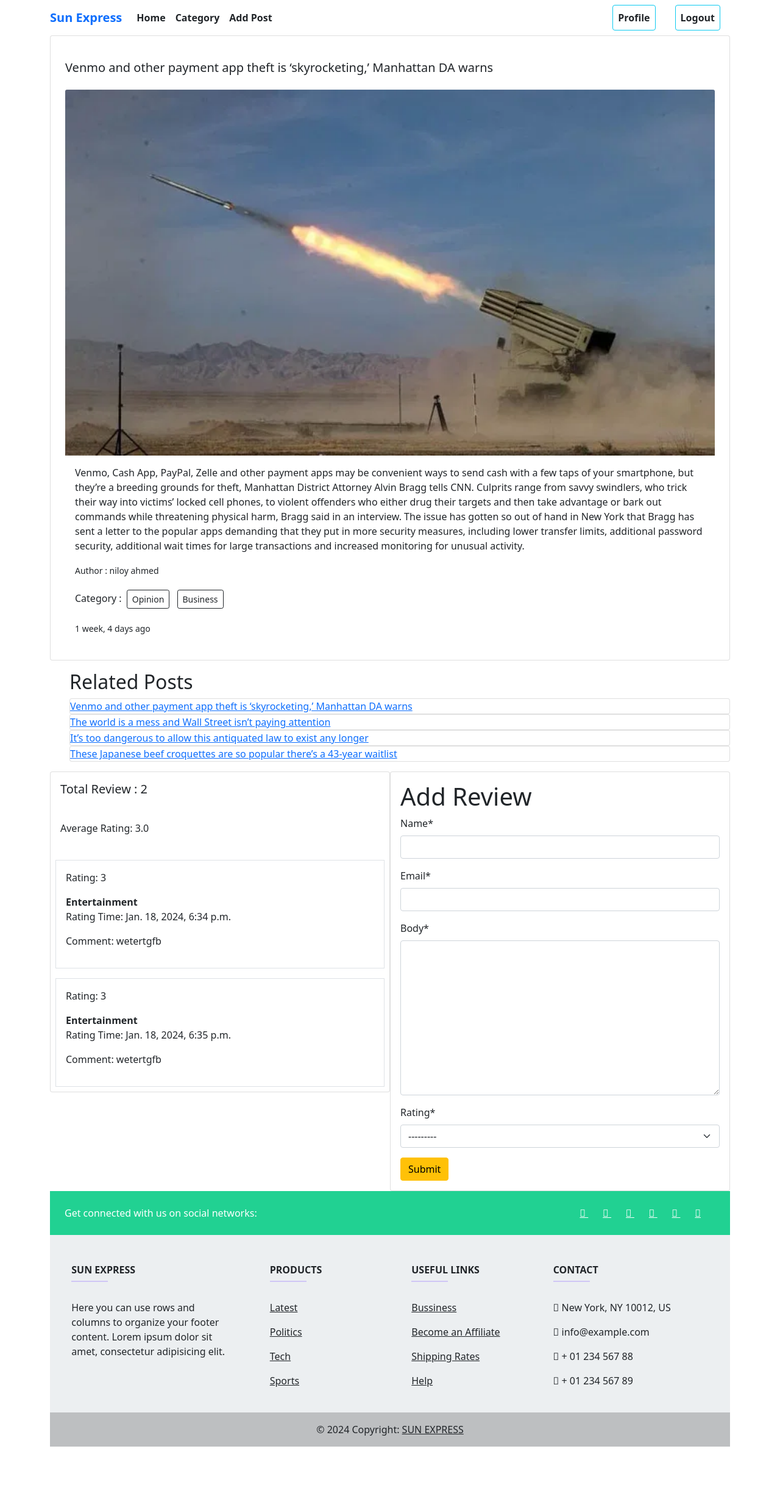
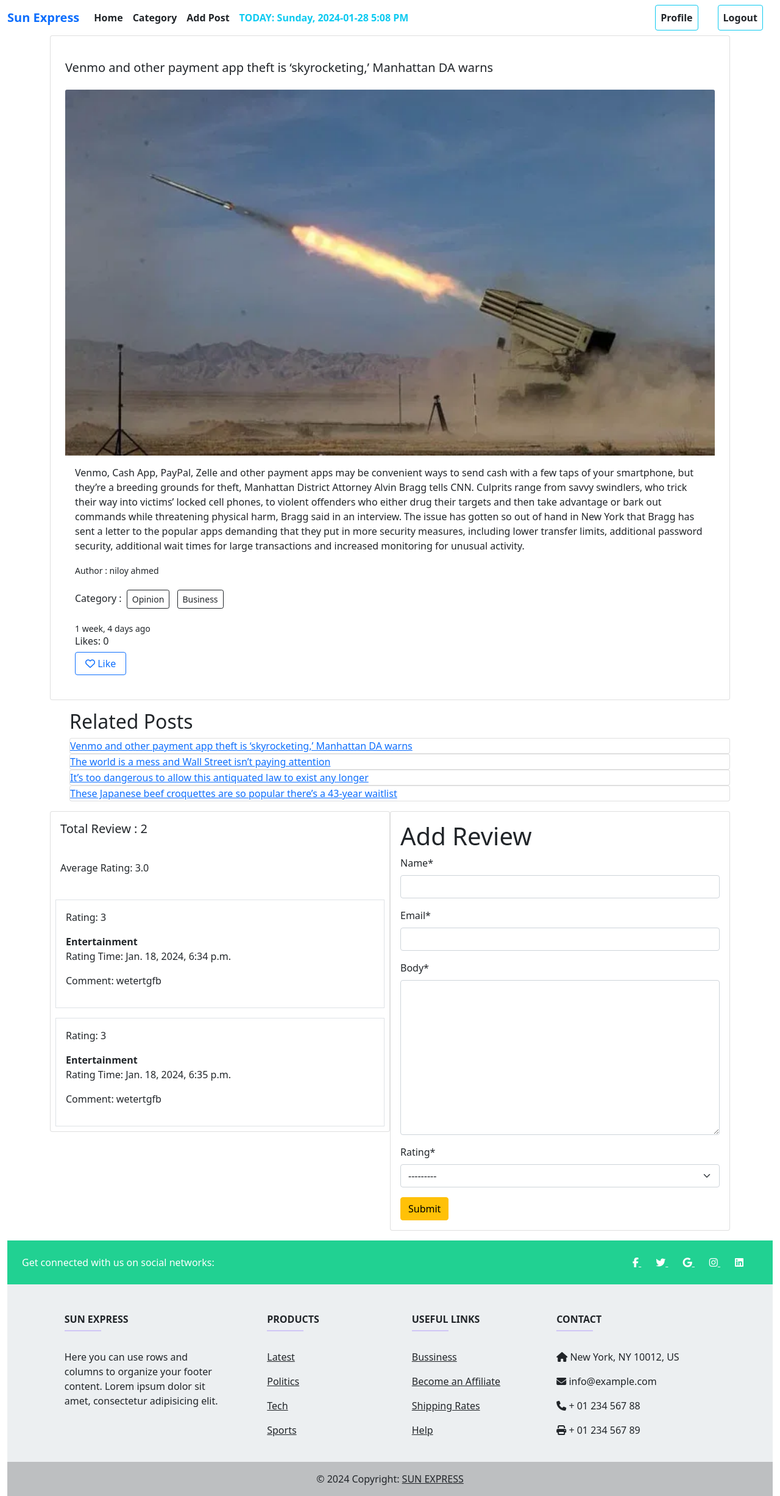
Before and after one commit to AbidurRahman24/sun-express-backend, a Django app: page /article/details/4/ in a window 1280 px wide. Shown: the whole page at 61% size. Before the commit the page ends 2372 px from the top, so only its background shows below. Run offline with Django 4.2, Linux system fonts and the light colour scheme; a user stored in the database is signed in; data comes from the database, SQL or seed files in the repository; both versions use the stored data as it was after the commit; some libraries are stand-ins or nearby versions.

Commit message:
time and like

```diff
--- a/article/admin.py
+++ b/article/admin.py
@@ -18,3 +18,4 @@ class ReviewAdmin(admin.ModelAdmin):
 
 admin.site.register(models.Article, ArticleAdmin)
 admin.site.register(models.Review, ReviewAdmin)
+admin.site.register(models.Like )
--- a/article/models.py
+++ b/article/models.py
@@ -14,6 +14,11 @@ class Article(models.Model):
     ratings = models.IntegerField(default=0)
     editor = models.ForeignKey(Editor, on_delete=models.CASCADE)
     image = models.ImageField(upload_to='article/images/', null=True, blank=True)
+
+
+    def likes_count(self):
+        return self.like_set.count()
+
 
     def save(self, *args, **kwargs):
         update_last_updated = kwargs.pop('update_last_updated', True)
@@ -46,3 +51,11 @@ class Comment(models.Model):
 
     def __str__(self):
         return f"Comments by {self.name}"
+
+class Like(models.Model):
+    user = models.ForeignKey(User, on_delete=models.CASCADE)
+    post = models.ForeignKey(Article, on_delete=models.CASCADE)
+    created_at = models.DateTimeField(auto_now_add=True)
+
+    def __str__(self):
+        return f"{self.user.first_name}"
--- a/article/templates/article_details.html
+++ b/article/templates/article_details.html
@@ -19,6 +19,18 @@
                         {% endfor %}
                     </p>
                     <small>{{article.publishing_time|timesince }} ago</small>
+                    <br>
+                    <!-- post_detail.html -->
+                    {% if user.is_authenticated %}
+                    <h6 class=" font-weight-bold">Likes: {{ likes_count }}</h6>
+                    {% if user_likes_article %}
+                    <a class="btn btn-outline-info font-weight-bold px-3" href="{% url 'like_post' id=article.id %}"><i class="fa-solid fa-heart"></i> Unlike</a>
+                    {% else %}
+                    <a class="btn btn-outline-primary font-weight-bold px-3" href="{% url 'like_post' id=article.id %}"><i class="fa-regular fa-heart"></i> Like</a>
+                    {% endif %}
+
+                    {% endif %}
+
                 </div>
             </div>
             <ul>
@@ -29,9 +41,10 @@
                     <a href="{% url 'detail_article' category.id %}">{{ category.headline }}</a>
 
                 </div>
-                    {% endfor %}
+                {% endfor %}
         </div>
     </div>
+    <!-- LIKES -->
 
 
     <div class="row">
--- a/article/urls.py
+++ b/article/urls.py
@@ -12,6 +12,6 @@ urlpatterns = [
     path('edit/<int:id>', views.edit_article, name='edit_article'),
     path('delete/<int:id>', views.delete_article, name='delete_article'),
     path('details/<int:id>/', views.DetailArticleView.as_view(), name='detail_article'),
+    path('post/<int:id>/', views.like_post, name='like_post'),
     path('', include(router.urls)),
-    # path('articles/<int:article_id>/', SpecificArticleView.as_view(), name='specific_article'),
 ]
--- a/article/views.py
+++ b/article/views.py
@@ -37,21 +37,31 @@ class articleForSpecific(filters.BaseFilterBackend):
         if article_id:
             return query_set.filter(article_id = article_id)
         return query_set
+@login_required
+def like_post(request, id):
+    post = get_object_or_404(models.Article, pk=id)
 
+    try:
+        like = models.Like.objects.get(user=request.user, post=post)
+        like.delete()
+    except models.Like.DoesNotExist:
+        # If the like doesn't exist, create one to "like" the post
+        models.Like.objects.create(user=request.user, post=post)
+    post.save()
+    return redirect('detail_article', id=id)
 
 class DetailArticleView(DetailView):
     model = models.Article
     pk_url_kwarg = 'id'
-    # print("id", pk_url_kwarg)
     template_name = 'article_details.html'
-
+    context_object_name = 'article'
 
     def get_context_data(self, **kwargs):
         context = super().get_context_data(**kwargs)
 
         # Access the category associated with the article
         category = self.object
-        print(category)
+        # print(category)
         # Retrieve all articles that belong to the same category
         related_articles = models.Article.objects.filter(category=category)
 
@@ -92,6 +102,10 @@ class DetailArticleView(DetailView):
         category = post.category.all()[:2]
         articles_under_category = models.Article.objects.filter(category__in=category).distinct()
         comment_form = forms.CommentForm()
+
+        user_likes_article = False
+        if self.request.user.is_authenticated:
+            user_likes_article = models.Like.objects.filter(user=self.request.user, post=post).exists()
         # print(articles_under_category)
         # Calculate the average rating
         average_rating = comments.aggregate(Avg('rating'))['rating__avg']
@@ -100,6 +114,8 @@ class DetailArticleView(DetailView):
         context['articles_under_category'] = articles_under_category
         context['comment_form'] = comment_form
         context['average_rating'] = round(average_rating, 2) if average_rating else None
+        context['user_likes_article'] = user_likes_article
+        context['likes_count'] = post.likes_count()
         return context
 
 class ReviewViewset(viewsets.ModelViewSet):
--- a/sunExpress/views.py
+++ b/sunExpress/views.py
@@ -2,8 +2,8 @@
 from django.shortcuts import render
 from article.models import Article
 from category.models import Category
+
 def home(request, category_slug = None):
-
     data = Article.objects.all().order_by('-publishing_time')[:1]
     TotalData = Article.objects.all().order_by('?')[:4]
     if category_slug is not None: #
@@ -15,5 +15,5 @@ def home(request, category_slug = None):
     tech_posts = Article.objects.filter(category=tech_category).order_by('-publishing_time')[:2]
     random_data = Article.objects.all().order_by('?')[:7]
     categories = Category.objects.all()
-    category = Category.objects.all().order_by('?')[:4]
+    category = Category.objects.all().order_by('?')[:5]
     return render(request, 'home.html', {'category':category,'tech_posts':tech_posts,'sports_posts': sports_posts,'TotalData':TotalData,'data' : data, 'categories' : categories,'random_data':random_data})
--- a/templates/base.html
+++ b/templates/base.html
@@ -1,4 +1,5 @@
 {% load static %}
+{% load tz %}
 <!DOCTYPE html>
 <html lang="en">
 
@@ -9,7 +10,7 @@
   <link rel="shortcut icon" href="{% static 'images/favicon.png' %}">
   <link href="https://cdn.jsdelivr.net/npm/bootstrap@5.0.2/dist/css/bootstrap.min.css" rel="stylesheet"
     integrity="sha384-EVSTQN3/azprG1Anm3QDgpJLIm9Nao0Yz1ztcQTwFspd3yD65VohhpuuCOmLASjC" crossorigin="anonymous" />
-  <link rel="stylesheet" href="https://cdnjs.cloudflare.com/ajax/libs/font-awesome/4.7.0/css/font-awesome.min.css">
+  <link rel="stylesheet" href="https://cdnjs.cloudflare.com/ajax/libs/font-awesome/6.5.1/css/all.min.css">
   <meta name="description"
     content="View the latest news and breaking news today for U.S., world, weather, entertainment, politics and health at sunexpress">
   <title>Sun Express | The Newpaper</title>
@@ -21,7 +22,7 @@
 <body>
   <header>
     <nav class=" navbar navbar-expand-lg ">
-      <div class="container">
+      <div class="container-fluid">
         <a class="navbar-brand fw-bold" href="{% url 'homepage' %}">Sun Express</a>
         <button class="navbar-toggler text-dark btn btn-primary" type="button" data-bs-toggle="collapse" data-bs-target="#navbarSupportedContent"
           aria-controls="navbarSupportedContent" aria-expanded="false" aria-label="Toggle navigation">
@@ -41,7 +42,11 @@
               <a class="nav-link text-dark fw-bold" href="{% url 'add_article' %}">Add Post</a>
             </li>
             {% endif %}
-
+            <li class="nav-item">
+              <span class="nav-link text-info fw-bold">TODAY: {% timezone "Asia/Dhaka" %}
+                {% now "l, Y-m-d g:i A" %}
+            {% endtimezone %}</span>
+            </li>
           </ul>
           <div class="d-flex">
             <ul class="navbar-nav me-auto mb-2 mb-lg-0">
@@ -84,9 +89,9 @@
   {% block content %}
   {% endblock %}
 
-    <!-- Remove the container if you want to extend the Footer to full width. -->
-<div class="container">
-  <!-- Footer -->
+
+<div class="container-fluid mt-3">
+
   <footer
           class="text-center text-lg-start text-dark"
           style="background-color: #ECEFF1"
@@ -104,24 +109,22 @@
 
       <!-- Right -->
       <div>
-        <a href="" class="text-white me-4">
+        <a href="#" class="text-white me-4">
           <i class="fab fa-facebook-f"></i>
         </a>
-        <a href="" class="text-white me-4">
+        <a href="#" class="text-white me-4">
           <i class="fab fa-twitter"></i>
         </a>
-        <a href="" class="text-white me-4">
+        <a href="#" class="text-white me-4">
           <i class="fab fa-google"></i>
         </a>
-        <a href="" class="text-white me-4">
+        <a href="#" class="text-white me-4">
           <i class="fab fa-instagram"></i>
         </a>
-        <a href="" class="text-white me-4">
+        <a href="#" class="text-white me-4">
           <i class="fab fa-linkedin"></i>
         </a>
-        <a href="" class="text-white me-4">
-          <i class="fab fa-github"></i>
-        </a>
+
       </div>
       <!-- Right -->
     </section>
--- a/templates/footer.html
+++ /dev/null
@@ -1,4 +0,0 @@
-{% extends 'base.html' %}
-{% load static %}
-{% block content %}
-{% endblock%}
--- /dev/null
+++ b/templates/home_sports.html
@@ -0,0 +1,6 @@
+{% extends 'home.html' %}
+
+{% block additional_content %}
+    {{ block.super }}
+    <p>This is additional content from the grandchild template.</p>
+{% endblock %}
```
Also changed, not shown: templates/home.html (+54 -8 lines), article/migrations/0012_article_dislikes_article_likes.py (added), article/migrations/0013_remove_article_dislikes_remove_article_likes_like.py (added), db.sqlite3, static/images/ds.webp (added).
